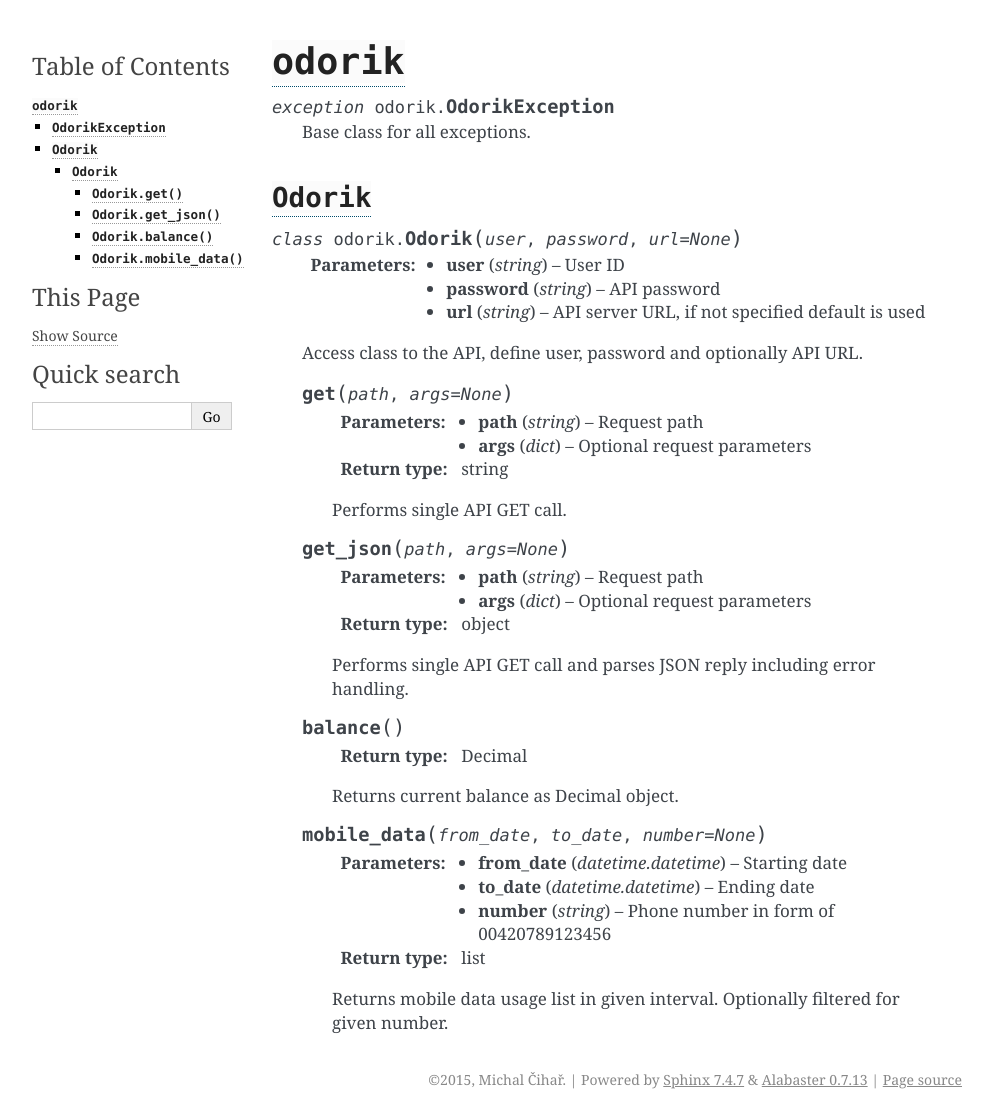
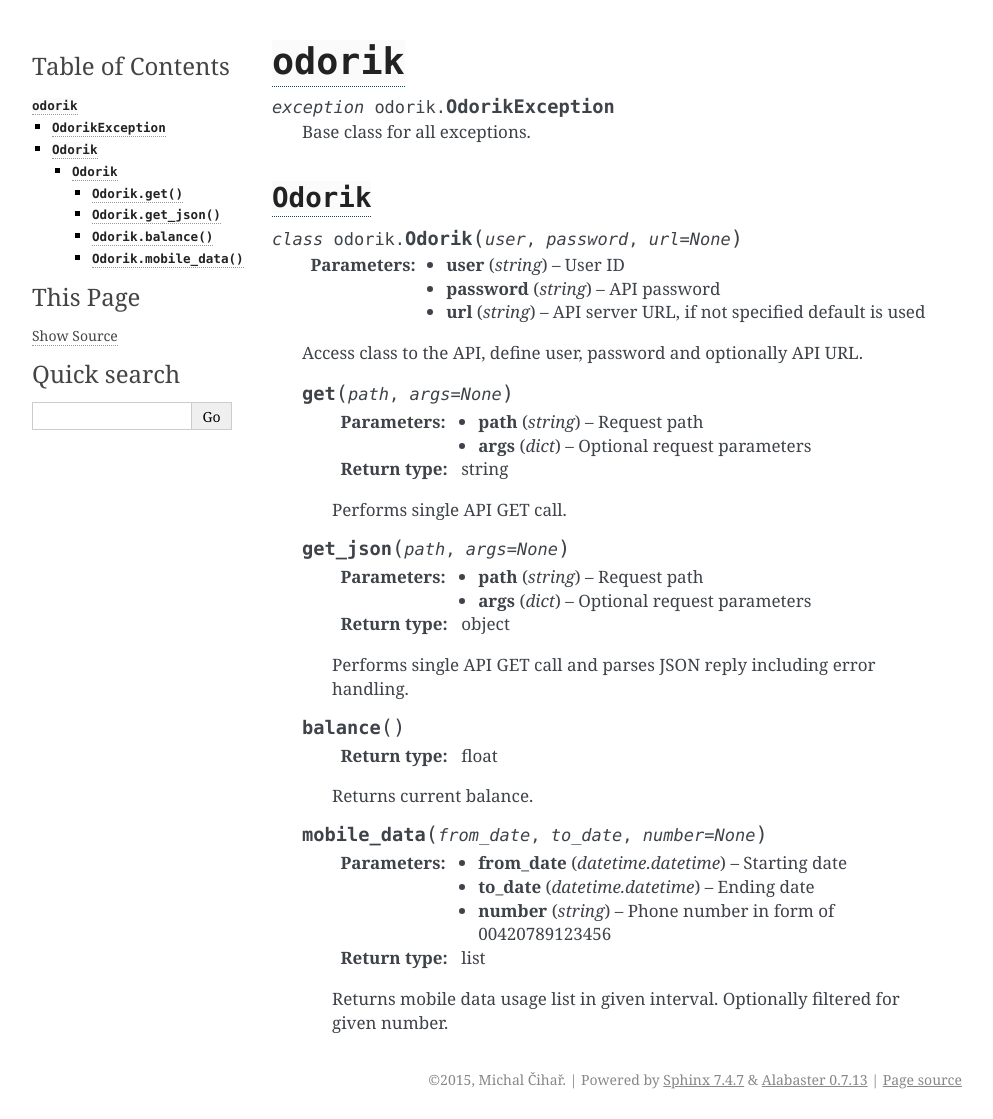
Before and after one commit to nijel/odorik, a Sphinx documentation site: the page built from docs/python.rst, in a window 1280 px wide. Shown: the whole page, without its empty margins (148-1141 px from the left). Built offline with Sphinx 7.4.7, drawn with Linux system fonts in a browser that asks for light colours.

Commit message:
No longer use Decimal type
It makes just harder to operate we don't need to be that exact.

Signed-off-by: Michal Čihař <michal@cihar.com>

```diff
--- a/docs/python.rst
+++ b/docs/python.rst
@@ -47,9 +47,9 @@
 
     .. method:: balance()
 
-        :rtype: Decimal
+        :rtype: float
 
-        Returns current balance as Decimal object.
+        Returns current balance.
 
     .. method:: mobile_data(from_date, to_date, number=None)
 
--- a/odorik/__init__.py
+++ b/odorik/__init__.py
@@ -26,7 +26,6 @@ except ImportError:
     from urllib.parse import urlencode
     from urllib.request import urlopen
 
-from decimal import Decimal
 import json
 
 __version__ = '0.2'
@@ -85,7 +84,7 @@ class Odorik(object):
 
     def balance(self):
         """Gets current balance"""
-        return Decimal(self.get('balance'))
+        return float(self.get('balance'))
 
     def mobile_data(self, from_date, to_date, number=None):
         """Gets data usage in given period."""
```
Also changed, not shown: 1 other file.
